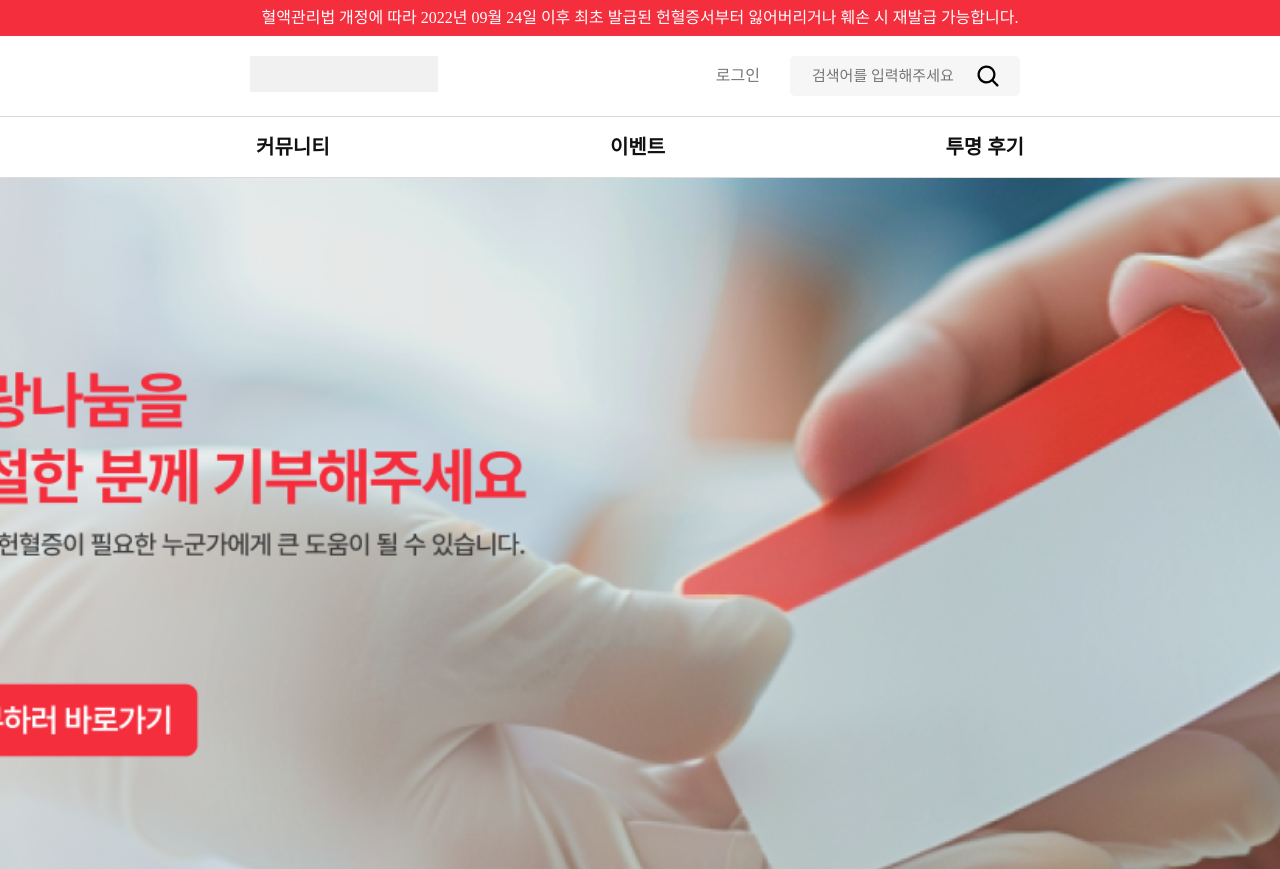
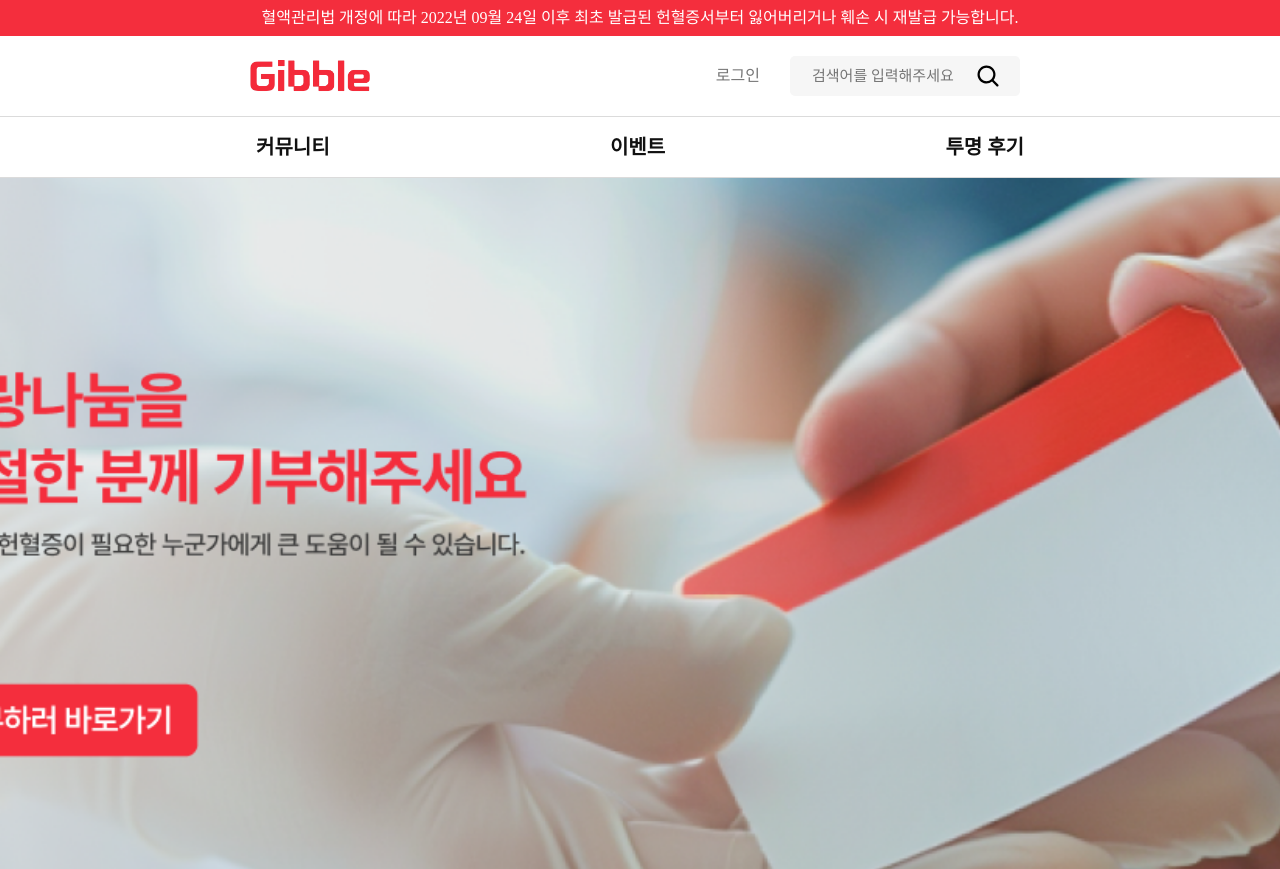
Before and after one commit to Likelion-YeungNam-Univ/12th-gibble-web, a React (Create React App) app: page / in a window 1280 px wide. Shown: the top 869 px of the page. Built offline with nearby package versions, Linux system fonts and the light colour scheme; no server answers; a web font is replaced by a local one.

Commit message:
feat: 로고 적용

```diff
--- a/src/layouts/footer/Footer.js
+++ b/src/layouts/footer/Footer.js
@@ -2,12 +2,13 @@ import React from 'react';
 import styled from 'styled-components';
 import Description from './Description';
 import Notice from './Notice';
+import logo from "@/assets/image/main-logo.png"
 
 
 const Footer = () => {
     return (
         <Wrapper>
-            <Logo/>
+            <Logo src={logo}/>
             <DescContainer>
                 <Description/>
                 <Notice />
@@ -28,10 +29,9 @@ const Wrapper = styled.div`
     bottom : 0;
 `
 
-const Logo = styled.div`
-    width : 220px;
-    height : 85px;
-    background-color : #f1f1f1;
+const Logo = styled.img`
+    width : 189px;
+    height : 50px;
 `
 
 const DescContainer = styled.div`
@@ -40,7 +40,4 @@ const DescContainer = styled.div`
     width : 100%;
 `
 
-
-
-
 export default Footer;
--- a/src/layouts/header/HeadComponent.js
+++ b/src/layouts/header/HeadComponent.js
@@ -3,6 +3,7 @@ import styled from "styled-components";
 import SearchBox from "./SearchBox";
 import { useNavigate } from "react-router-dom";
 import logoutHandler from "@/api/login/logoutHandler";
+import logo from "@/assets/image/main-logo.png"
 import { useDispatch, useSelector } from "react-redux";
 
 const HeadComponent = () => {
@@ -13,7 +14,7 @@ const HeadComponent = () => {
   return (
     <Wrapper>
       <Container>
-        <HeadLogo onClick={() => navigate("/")} />
+        <Logo src={logo} onClick={() => navigate("/")} />
         <Util>
           {!accessToken ? (
             <Text onClick={() => navigate("/login")}>로그인</Text>
@@ -36,13 +37,13 @@ const Wrapper = styled.div`
 const Container = styled.div`
   display: flex;
   justify-content: space-between;
+  align-items : center;
 `;
 
-const HeadLogo = styled.div`
-  background-color: #f1f1f1;
-  width: 188px;
-  height: 36px;
-
+const Logo = styled.img`
+  width : 120px;
+  height : 32px;
+  float : left;
   cursor: pointer;
 `;
 
```
Also changed, not shown: src/assets/image/main-logo.png (added).
